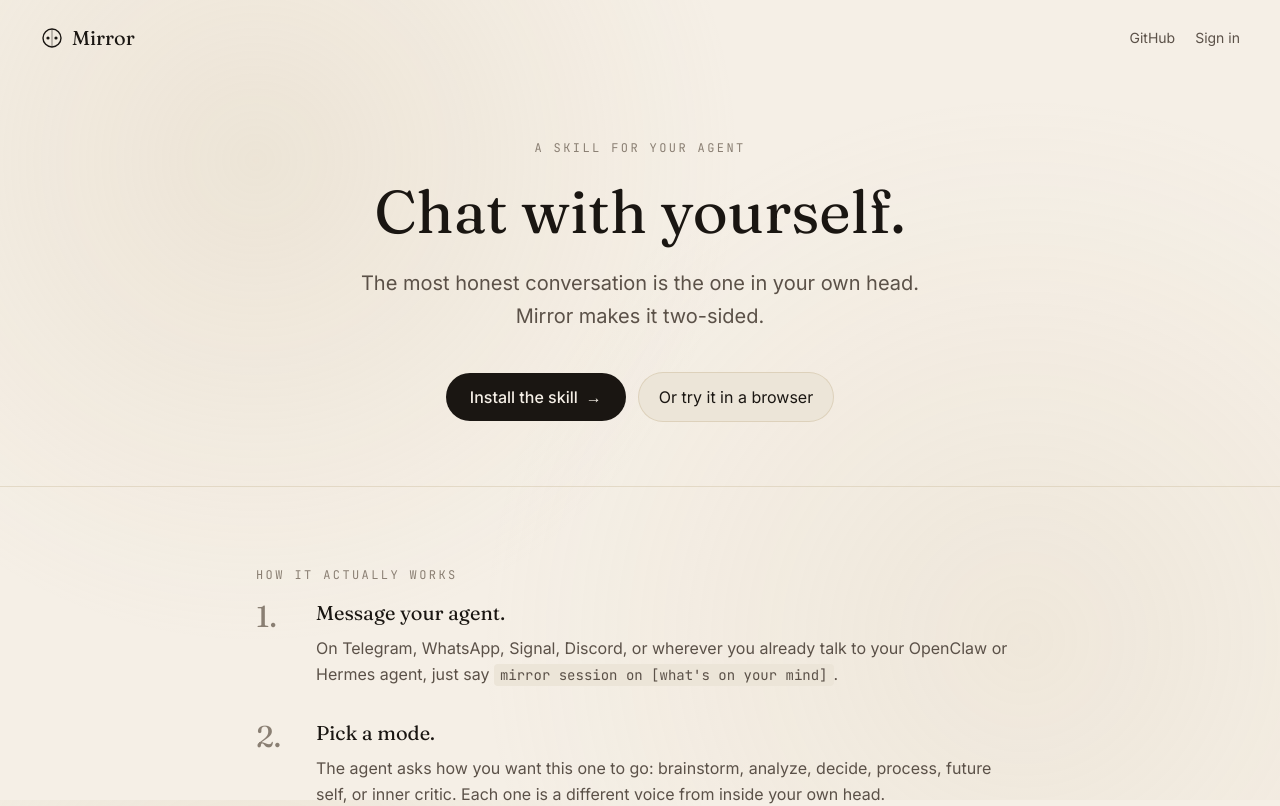
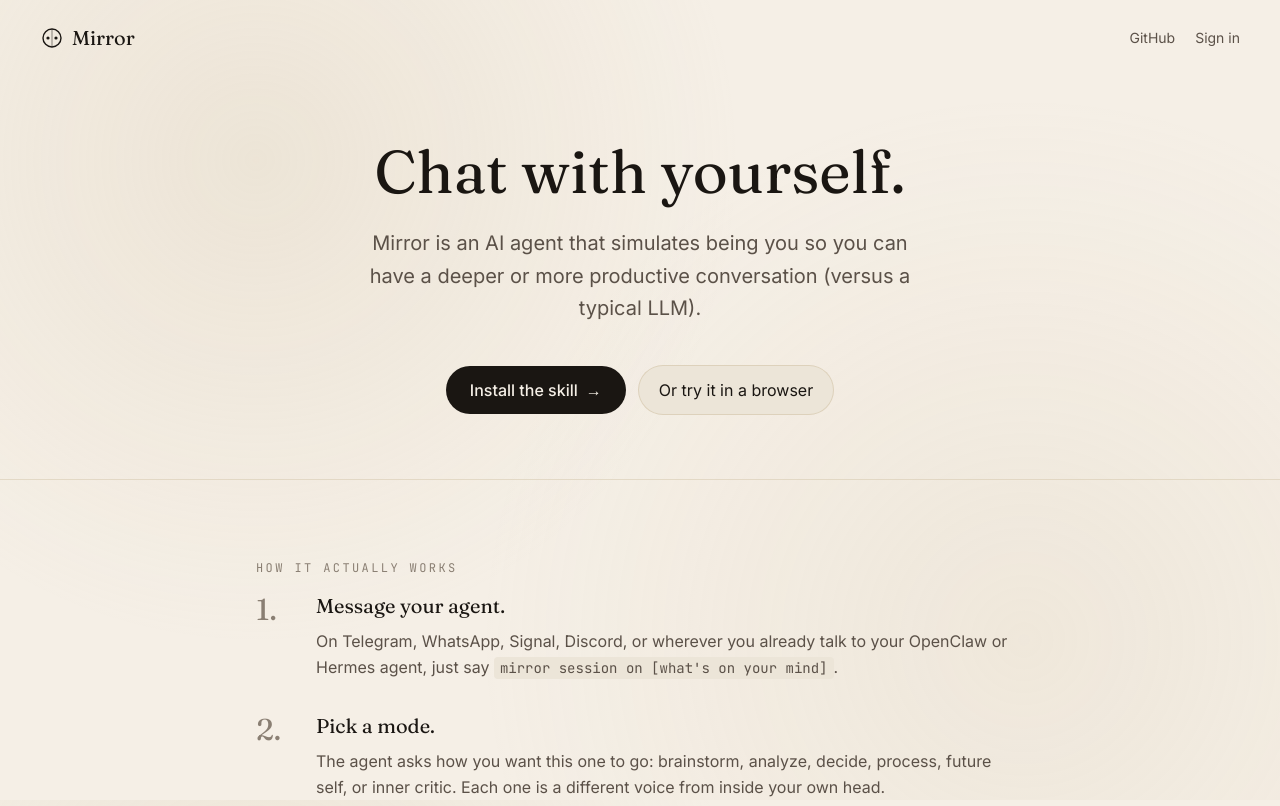
Before and after one commit to prodigalson/mirror, a Next.js app: page / in a window 1280 px wide. Shown: the top 806 px of the page. Built offline with nearby package versions, Linux system fonts and the light colour scheme; no server answers.

Commit message:
update hero copy

```diff
--- a/src/app/page.tsx
+++ b/src/app/page.tsx
@@ -35,15 +35,12 @@
 
       <section className="flex-1 flex flex-col items-center justify-center px-6 py-16 text-center">
         <div className="max-w-2xl">
-          <p className="font-mono text-xs tracking-[0.2em] text-ink-faint uppercase mb-6">
-            A skill for your agent
-          </p>
           <h1 className="font-serif text-5xl md:text-6xl leading-[1.05] text-ink mb-6">
             Chat with yourself.
           </h1>
           <p className="text-lg md:text-xl text-ink-muted leading-relaxed max-w-xl mx-auto mb-10">
-            The most honest conversation is the one in your own head. Mirror makes it
-            two-sided.
+            Mirror is an AI agent that simulates being you so you can have a deeper or
+            more productive conversation (versus a typical LLM).
           </p>
           <div className="flex flex-wrap items-center justify-center gap-3">
             <a
```
